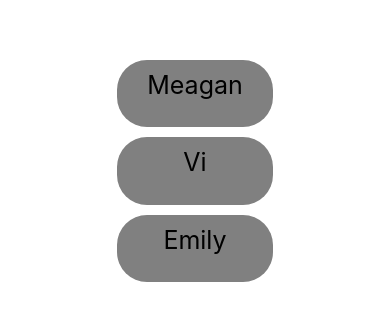
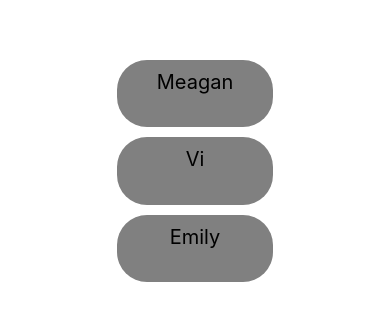
Before and after one commit to meagan-lai/Chore-Share, a React Native app: screen / in a window 390 px wide. Shown: the part 251-572 px from the top of the page. Built offline with nearby package versions, Linux system fonts and the light colour scheme.

Commit message:
Changed styling

```diff
--- a/Roommate.js
+++ b/Roommate.js
@@ -19,7 +19,7 @@ const styles = StyleSheet.create({
   },
   text: {
     textAlign: "center",
-    fontSize: 25
+    fontSize: 20
   }
 });
 export default class Roommate extends Component {
```
